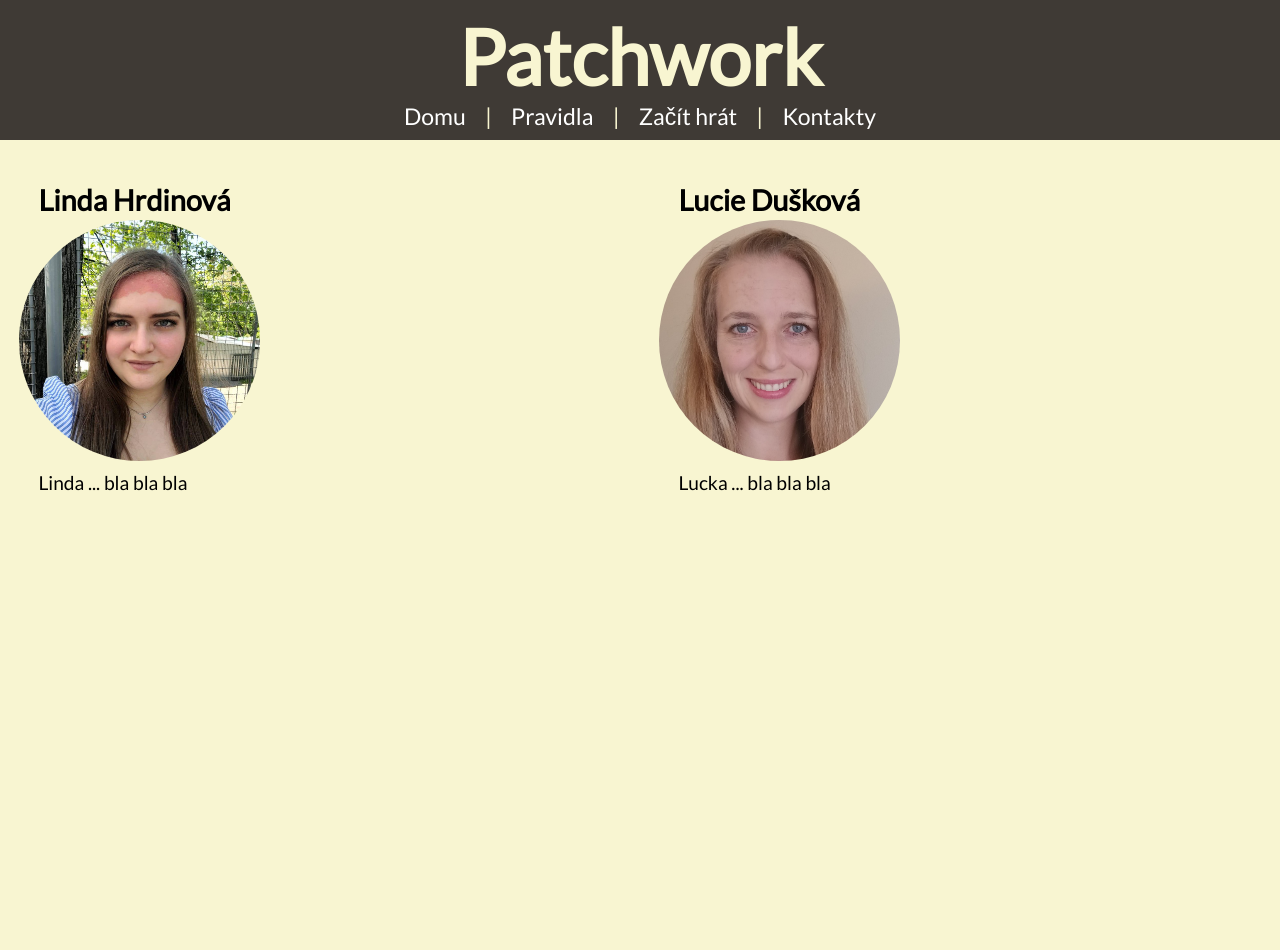
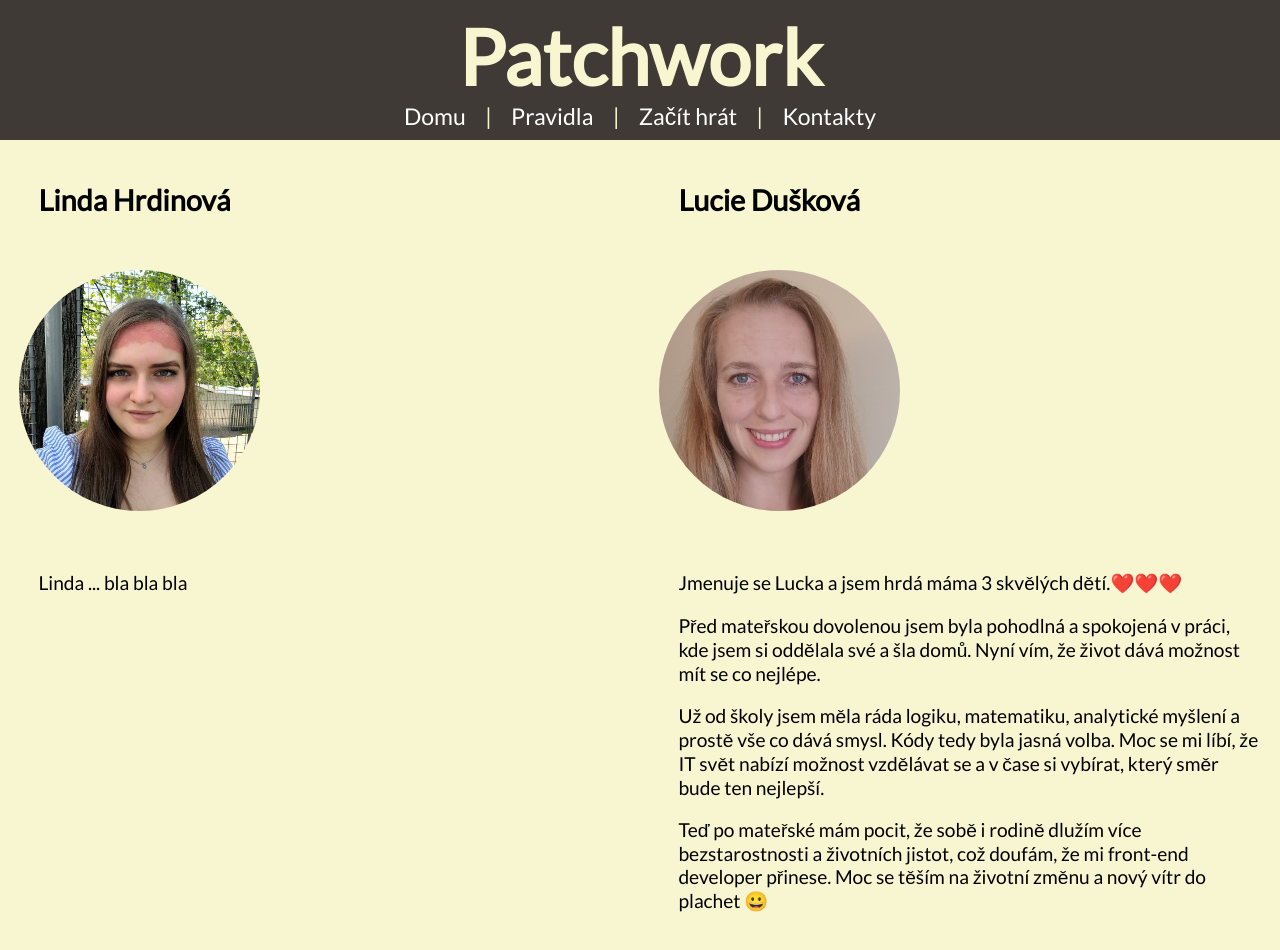
Before and after one commit to LucieDuskova/Patchwork, a React (Vite) app: page /kontakty in a window 1280 px wide. Before the commit the page ends 800 px from the top, so only its background shows below. Built offline with nearby package versions, Linux system fonts and the light colour scheme.

Commit message:
reducer - pro tlacitka - priprava

```diff
--- a/src/components/Reducer/index.jsx
+++ b/src/components/Reducer/index.jsx
@@ -30,6 +30,17 @@ export const reducer = (state, action) => {
     };
   }
 
+  if (action.type === 'SKIP_TURN') {
+   performGameMoveSummary()
+    return {
+      ...state,
+      // [state.currentPlayer]: {
+      //   ...state[state.currentPlayer],
+      //   income: state[state.currentPlayer].income + PatchesData.income,
+      // },
+    };
+  }
+
   if (action.type === 'WANT_PATCH') {
     const newPlayerButtons = '';
     const newPlayerIncome = '';
@@ -46,6 +57,7 @@ export const reducer = (state, action) => {
       },
     };
   }
+
 
   if (action.type === 'ADD_BUTTONS') {
     return {
@@ -92,6 +104,12 @@ const mixingPatches = () => {
   return patches;
 };
 
+
+const performGameMoveSummary = () => {
+
+}
+
+
 export const defaultState = {
   currentPlayer: 'player1',
   player1: { buttons: 5, income: 0, score: 3 },
--- a/src/pages/ContactPage/index.jsx
+++ b/src/pages/ContactPage/index.jsx
@@ -10,7 +10,9 @@ export const ContactPage = () => {
           src="../../pages/ContactPage/img/Linda.jpg"
           alt="Linda Hrdinová"
         />
+        <div className='contactPage__description'>
         <p>Linda ... bla bla bla</p>
+        </div>
       </main>
       <main className="contactPage__profil contactPage__Lucka">
         <h2>Lucie Dušková</h2>
@@ -19,7 +21,23 @@ export const ContactPage = () => {
           src="../../pages/ContactPage/img/Lucie_Duskova.jpeg"
           alt="Lucie Dušková"
         />
-        <p>Lucka ... bla bla bla</p>
+        <div className='contactPage__description'>
+          <p>Jmenuje se Lucka a jsem hrdá máma 3 skvělých dětí.❤️❤️❤️</p>
+          <p>
+            Před mateřskou dovolenou jsem byla pohodlná a spokojená v práci, kde
+            jsem si oddělala své a šla domů. Nyní vím, že život dává možnost mít
+            se co nejlépe.
+          </p>
+          <p>
+            Už od školy jsem měla ráda logiku, matematiku, analytické myšlení a
+            prostě vše co dává smysl. Kódy tedy byla jasná volba. Moc se mi
+            líbí, že IT svět nabízí možnost vzdělávat se a v čase si vybírat,
+            který směr bude ten nejlepší.
+          </p>
+          <p>
+            Teď po mateřské mám pocit, že sobě i rodině dlužím více bezstarostnosti a životních jistot, což doufám, že mi front-end developer přinese. Moc se těším na životní změnu a nový vítr do plachet 😀
+          </p>
+        </div>
       </main>
     </div>
   );
--- a/src/pages/ContactPage/style.css
+++ b/src/pages/ContactPage/style.css
@@ -32,5 +32,10 @@ p {
 }
 
 .contactPage__img {
+  margin-top: 50px;
   width: 40%;
 }
+
+.contactPage__description{
+  margin-top: 50px;
+}
```
